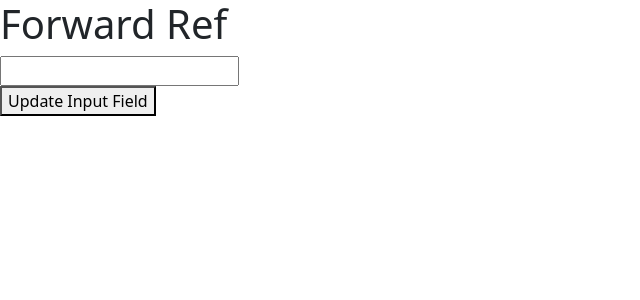
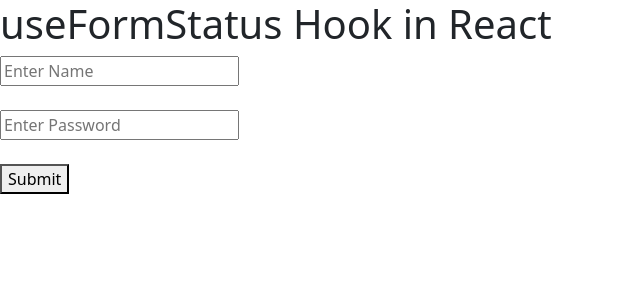
Before and after one commit to PawanDev52/React-19, a React (Vite) app: page / in a window 1280 px wide. Shown: the top 300 px of the page, without its empty margins (0-640 px from the left). Built offline with nearby package versions, Linux system fonts and the light colour scheme.

Commit message:
useFormStatus

```diff
--- a/src/App.jsx
+++ b/src/App.jsx
@@ -6,6 +6,7 @@
 import { Button } from "react-bootstrap";
 import { Alert } from "react-bootstrap";
 import { useRef } from "react";
+import { useFormStatus } from "react-dom";
 
 // function App() {
 // const userName = "React Dev";
@@ -1096,20 +1097,53 @@
 // }
 
 // ForwardRef in react
+// function App() {
+//   const inputRef = useRef(null);
+//   const updateInput = () => {
+//     inputRef.current.focus();
+//     inputRef.current.value = 1000;
+//     inputRef.current.style.color = "red";
+//   };
+
+//   return (
+//     <>
+//       <h1>Forward Ref</h1>
+//       <UserInput ref={inputRef} />
+//       <button onClick={updateInput}>Update Input Field</button>
+//     </>
+//   );
+// }
+
+// useFormStatus hook
 function App() {
-  const inputRef = useRef(null);
-  const updateInput = () => {
-    inputRef.current.focus();
-    inputRef.current.value = 1000;
-    inputRef.current.style.color = "red";
+  const handleSubmit = async () => {
+    await new Promise((res) => setTimeout(res, 2000));
+    console.log("submit");
   };
 
+  function CustomerForm() {
+    const { pending } = useFormStatus();
+    console.log(pending);
+    return (
+      <div>
+        <input type="text" placeholder="Enter Name" />
+        <br /> <br />
+        <input type="text" placeholder="Enter Password" />
+        <br /> <br />
+        <button disabled={pending}>
+          {pending ? "Submittig..." : "Submit"}
+        </button>
+      </div>
+    );
+  }
+
   return (
-    <>
-      <h1>Forward Ref</h1>
-      <UserInput ref={inputRef} />
-      <button onClick={updateInput}>Update Input Field</button>
-    </>
+    <div>
+      <h1>useFormStatus Hook in React</h1>
+      <form action={handleSubmit}>
+        <CustomerForm />
+      </form>
+    </div>
   );
 }
 
```
